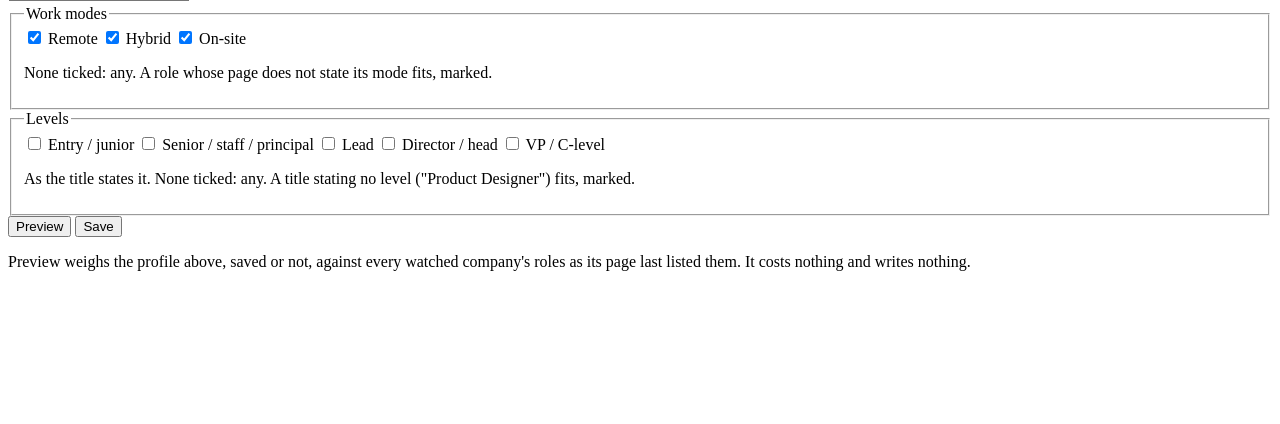
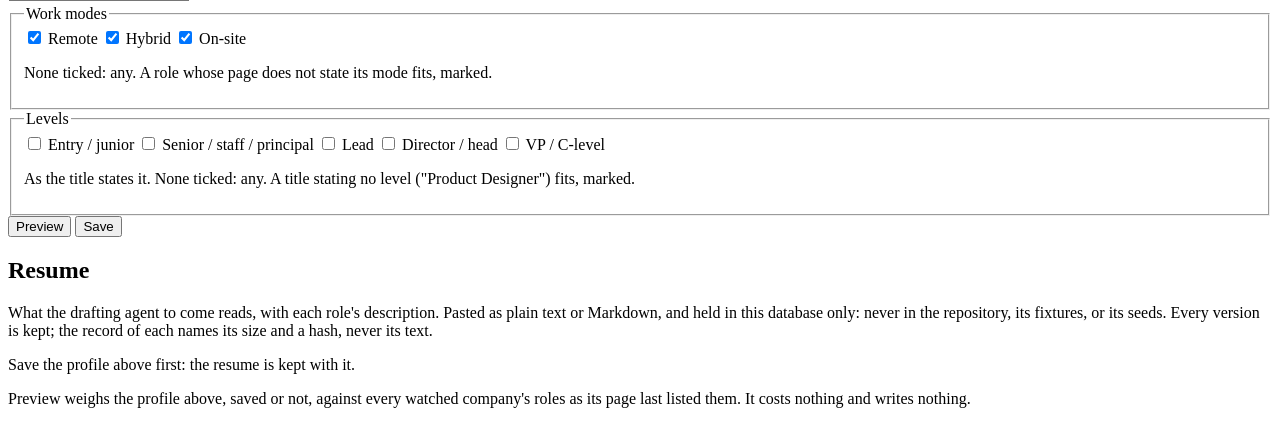
Before and after one commit to ZPAlexis/provenance-pipeline, a Rails app: page /profile in a window 1280 px wide. Shown: the part 621-1045 px from the top of the page. Before the commit the page ends 892 px from the top, so only its background shows below. Run offline with Rails 7, Linux system fonts and the light colour scheme; the visitor is signed in with stand-in values (Sample User, id 1); data that the repository does not hold is empty; some libraries are stand-ins or nearby versions.

Commit message:
Stage 2b - Step 3: the resume, and the docs. 2b complete.
- resumes: the operator's resume, pasted on the Profile page, kept with
  the search profile version by version, in the database only. Audited
  by each version's size and hash, never its text; removed only whole.
  No agent may write it.
- README: 2b done; role_descriptions and resumes in the schema;
  verifier:describe; descriptions and the resume among the pages. The
  worker README describes describe. About page likewise.

```diff
--- a/app/controllers/profiles_controller.rb
+++ b/app/controllers/profiles_controller.rb
@@ -4,6 +4,26 @@
 class ProfilesController < ApplicationController
   def show
     @profile = SearchProfile.current || SearchProfile.new(work_modes: SearchProfile::WORK_MODES)
+    @resumes = @profile.persisted? ? @profile.resumes.newest_first.to_a : []
+  end
+
+  # The resume pasted below the profile (2b): a new version when its text changed, audited by size and hash.
+  def resume
+    profile = SearchProfile.current or return redirect_to(profile_path, alert: "Save the profile first: the resume is kept with it.",
+                                                                        status: :see_other)
+    kept = Resumes.keep!(profile, text: params[:resume_text])
+    redirect_to profile_path(anchor: "resume"), status: :see_other,
+                                                notice: kept ? "Resume kept: #{kept.words} words." : "The same resume as now: nothing changed."
+  rescue ArgumentError => e
+    redirect_to profile_path(anchor: "resume"), alert: "Not kept: #{e.message}.", status: :see_other
+  end
+
+  def remove_resume
+    profile = SearchProfile.current
+    removed = profile ? Resumes.remove!(profile) : raise(ArgumentError, "there is no resume to remove")
+    redirect_to profile_path(anchor: "resume"), notice: "Resume removed, with all #{removed} of its versions.", status: :see_other
+  rescue ArgumentError => e
+    redirect_to profile_path(anchor: "resume"), alert: "#{e.message.upcase_first}.", status: :see_other
   end
 
   def update
--- a/app/models/search_profile.rb
+++ b/app/models/search_profile.rb
@@ -12,6 +12,9 @@
   LISTS = %i[titles excluded_words places].freeze
 
   attribute :name, :string, default: "Main"
+
+  # The operator's resume, version by version (2b): kept through Resumes, never in the repo.
+  has_many :resumes, dependent: nil # the key cascades
 
   validates :name, presence: true
   validates :titles, presence: { message: "need at least one: a role fits when its title holds every word of one" }
--- a/app/services/authority.rb
+++ b/app/services/authority.rb
@@ -117,7 +117,7 @@
   # What no scope grants: the operator's alone, whatever an agent holds.
   HUMAN_ONLY = [
     "Start an application, or move one between stages", "Track or dismiss a role", "Decide a review item",
-    "Edit the search profile", "Ask for a check", "Name a company or set its kind", "Issue or revoke a credential"
+    "Edit the search profile or the resume", "Ask for a check", "Name a company or set its kind", "Issue or revoke a credential"
   ].freeze
 
   BATCH = 4.hours # a run over many companies
--- a/app/views/pages/about.html.erb
+++ b/app/views/pages/about.html.erb
@@ -5,6 +5,7 @@
 <p>A company or a role found elsewhere is added by its link: its careers page is found and read right away, and a role you add is tracked. A job board's link is never read; it is kept as where you found the role.</p>
 <p>A search profile says what you are looking for. An agent of its own, the suggester, weighs every watched page's latest roles against it at no cost and proposes the ones that fit, each with why; it never proposes a role you track or dismissed, and only you track one.</p>
 <p>An application starts from a role's page and moves through its stages on the Pipeline page, with what happened along the way. Only you start one or move it: no agent can, whatever it holds, and one that tries is refused on the record.</p>
+<p>A role's description is read from its own page (through its board's job API, or the page rendered; never by the AI) when an application starts or when you ask, and every version is kept. Your resume is pasted on the Profile page and held in this database only. Both are what the drafting agent to come will read.</p>
 <p>Everything watched can be checked at once from the dashboard, its plan and the most it could cost shown first. What changed then lists what the check found: answers that changed, suggestions made and withdrawn, careers pages and boards, new questions, and lists that changed so much they may be another page now.</p>
 <p>What an agent can't settle waits for you on the Review page: a careers page found at low confidence, a list read only in part, an answer resting on the AI's judgment alone. Each question comes with what was seen and an action proposed; you decide it, on the record. One you leave as is comes back only when what was seen changes.</p>
 <p>Each agent run holds a credential issued for that run, with only the scopes it needs, and every write it makes is checked against it, down to what it changes: the verifier records verdicts but never tracks a role, and the suggester proposes roles but never touches one you decided on. A write no scope allows is refused, and the refusal is on the record. The Agents page shows who may write what, the credentials their runs held, and what each wrote.</p>
--- a/app/views/profiles/show.html.erb
+++ b/app/views/profiles/show.html.erb
@@ -73,6 +73,32 @@
   </div>
 <% end %>
 
+<h2 id="resume">Resume</h2>
+<p class="muted small">
+  What the drafting agent to come reads, with each role's description. Pasted as plain text or Markdown, and held in this
+  database only: never in the repository, its fixtures, or its seeds. Every version is kept; the record of each names its
+  size and a hash, never its text.
+</p>
+<% if @profile.persisted? %>
+  <% current = @resumes.first %>
+  <% if current %>
+    <p class="small">
+      Kept <%= ago(current.created_at) %>: <%= number_with_delimiter(current.words) %> words<%= ", #{pluralize(@resumes.size - 1, 'earlier version')}" if @resumes.size > 1 %>.
+    </p>
+  <% end %>
+  <%= form_with url: resume_profile_path, method: :patch, class: "add-form" do |form| %>
+    <label class="wide">Its text <%= form.text_area :resume_text, value: current&.text, rows: 12, required: true,
+                                                                  placeholder: "Paste your resume here, as text" %></label>
+    <%= form.submit current ? "Keep this version" : "Keep it", class: "btn primary small" %>
+  <% end %>
+  <% if current %>
+    <%= button_to "Remove it, with every version", resume_profile_path, method: :delete, class: "btn small",
+                                                                         data: { turbo_confirm: "Remove the resume and all its versions?" } %>
+  <% end %>
+<% else %>
+  <p class="muted small">Save the profile above first: the resume is kept with it.</p>
+<% end %>
+
 <%= turbo_frame_tag "profile-preview" do %>
   <p class="muted">
     Preview weighs the profile above, saved or not, against every watched company's roles as its page last listed them.
--- a/config/routes.rb
+++ b/config/routes.rb
@@ -35,6 +35,8 @@
   resource :profile, only: %i[show update] do
     patch :preview
     patch :related
+    patch :resume
+    delete :resume, action: :remove_resume
   end
   get "review", to: "review_items#index", as: :review
   resources :review_items, only: [] do
```
Also changed, not shown: app/models/resume.rb (added, +15 -0 lines), app/services/resumes.rb (added, +45 -0 lines), db/migrate/20261016000002_create_resumes.rb (added, +15 -0 lines), spec/requests/resumes_spec.rb (added, +52 -0 lines), README.md, db/schema.rb, workers/verifier/README.md.
